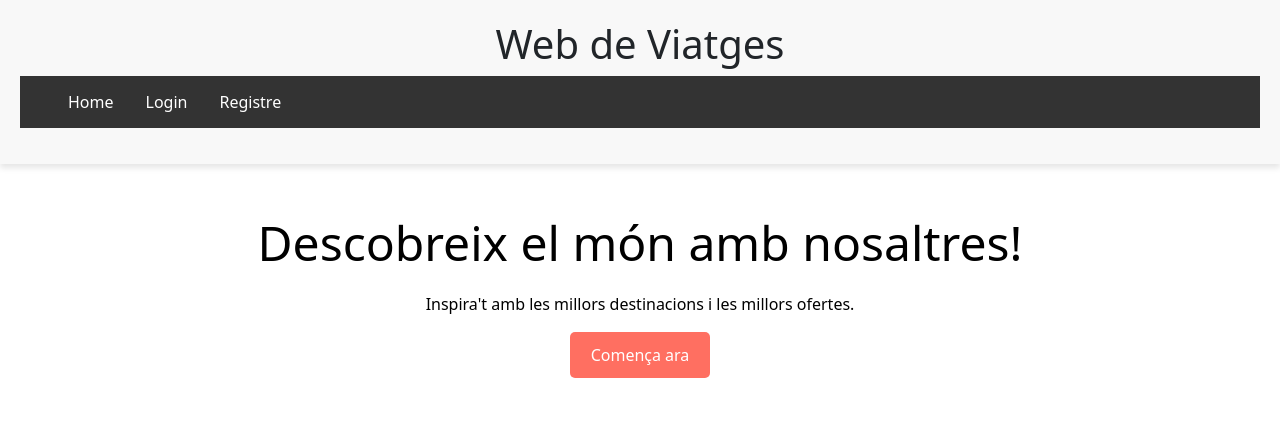
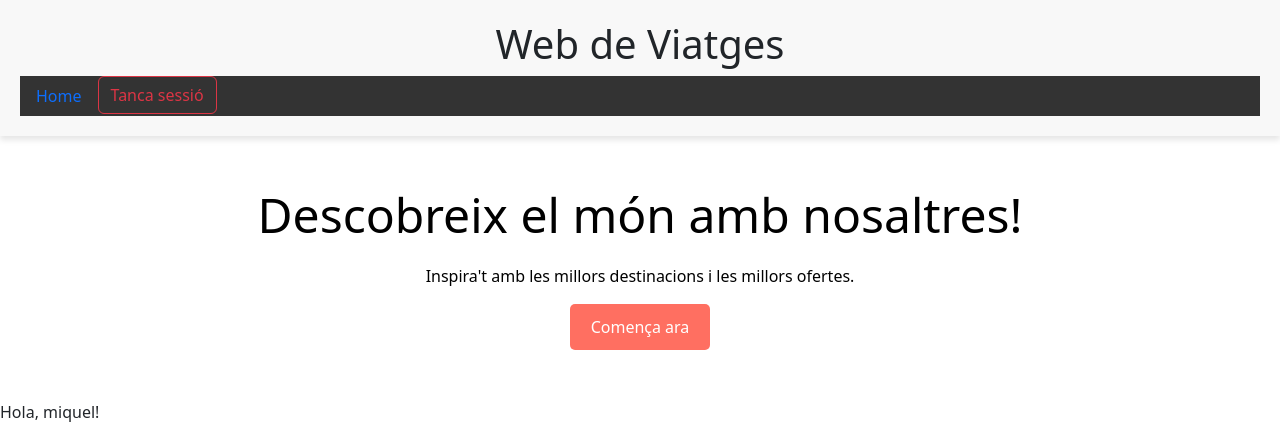
Before and after one commit to mescola21/web_viatges, a Django app: page / in a window 1280 px wide. Shown: the top 427 px of the page. Run offline with Django 5.2, Linux system fonts and the light colour scheme; a user stored in the database is signed in; some libraries are stand-ins or nearby versions.

Commit message:
Logout fet

```diff
--- a/DjangoProject/settings.py
+++ b/DjangoProject/settings.py
@@ -129,4 +129,4 @@
 DEFAULT_AUTO_FIELD = 'django.db.models.BigAutoField'
 
 LOGIN_REDIRECT_URL = '/accounts/viatges_programats/'
-LOGOUT_REDIRECT_URL = '/accounts/login/'
+LOGOUT_REDIRECT_URL = '/'
--- a/accounts/templates/base.html
+++ b/accounts/templates/base.html
@@ -7,16 +7,26 @@
     {% load static %}
     <link rel="stylesheet" href="{% static 'css/style.css' %}">
     <link href="https://cdn.jsdelivr.net/npm/bootstrap@5.3.0/dist/css/bootstrap.min.css" rel="stylesheet">
-
 </head>
 <body>
     <header>
         <h1>Web de Viatges</h1>
         <nav>
-            <ul>
-                <li><a href="/">Home</a></li>
-                <li><a href="/accounts/login/">Login</a></li>
-                <li><a href="/accounts/register/">Registre</a></li>
+            <ul class="nav">
+                <li class="nav-item"><a class="nav-link" href="/">Home</a></li>
+                {% if user.is_authenticated %}
+                    <!-- Formulario de logout con el estilo de la navbar -->
+                    <li class="nav-item">
+                        <form action="{% url 'logout' %}" method="post" class="d-inline">
+                            {% csrf_token %}
+                            <button type="submit" class="btn btn-outline-danger">Tanca sessió</button>
+                        </form>
+                    </li>
+                {% else %}
+                    <!-- Enlaces de login y registro si no está autenticado -->
+                    <li class="nav-item"><a class="nav-link" href="/accounts/login/">Login</a></li>
+                    <li class="nav-item"><a class="nav-link" href="/accounts/register/">Registre</a></li>
+                {% endif %}
             </ul>
         </nav>
     </header>
--- a/static/css/style.css
+++ b/static/css/style.css
@@ -32,9 +32,9 @@
   text-align: center;
   padding: 14px 16px;
   text-decoration: none;
+  transition:  0.1s ease-in-out;
 }
 
-/* Change the link color to #111 (black) on hover */
 li a:hover {
   background-color: #111;
 }
```
Also changed, not shown: accounts/views.py (line endings or trailing spaces), db.sqlite3.
